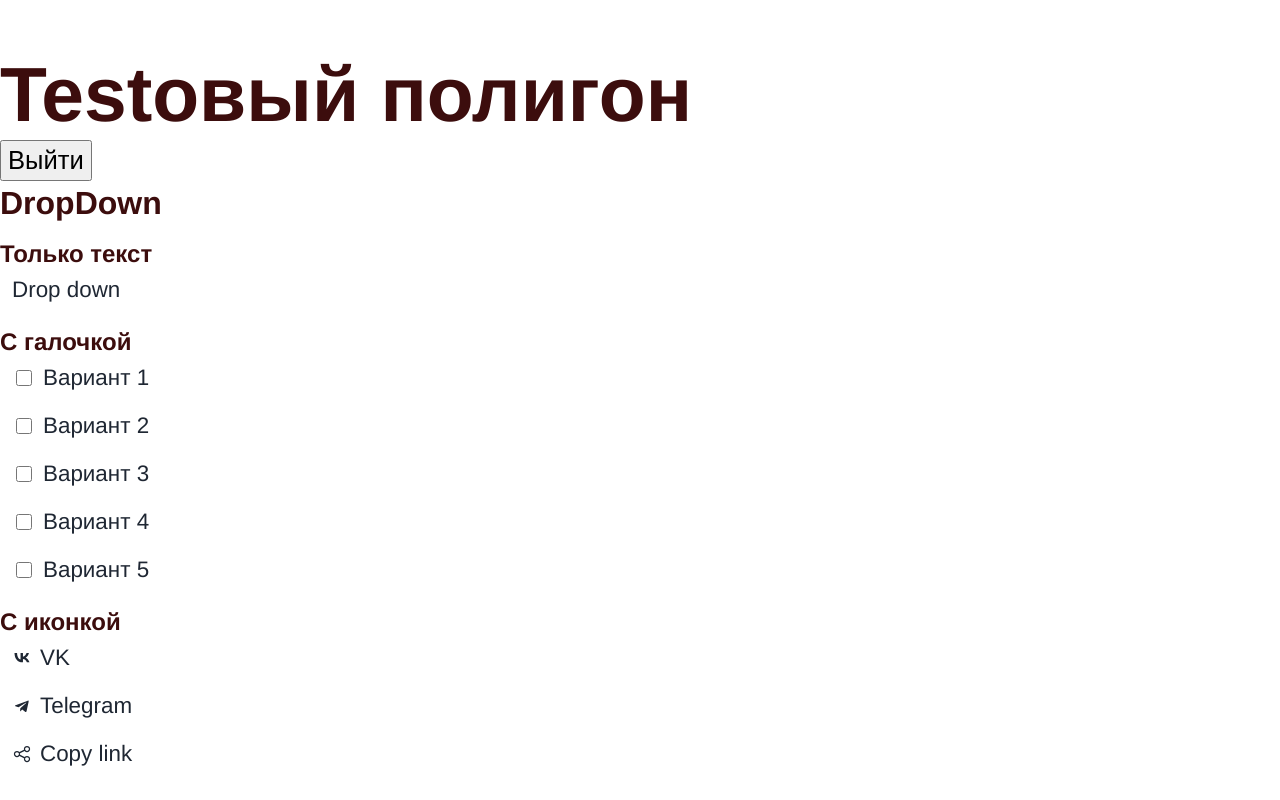
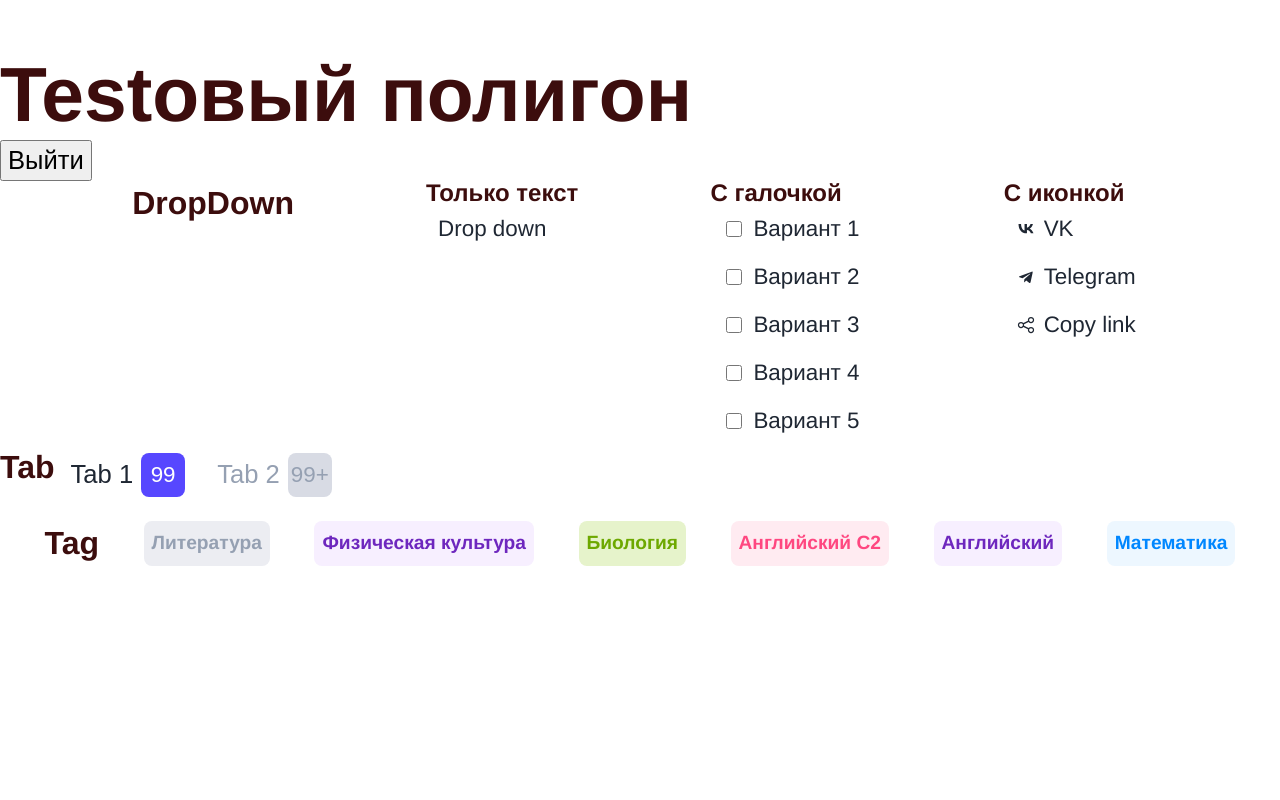
Before and after one commit to Aldiyar-B/Paraweb, a React (Vite) app: page /test in a window 1280 px wide. Shown: the top 800 px of the page. Built offline with nearby package versions, Linux system fonts and the light colour scheme.

Commit message:
Tag is done ✅

```diff
--- /dev/null
+++ b/src/components/Tag/Tag.jsx
@@ -0,0 +1,15 @@
+import React from 'react';
+import styles from './Tag.module.scss';
+
+const Tag = ({ label, subtitle, color = 'default' }) => {
+  if (!label) return null;
+
+  return (
+    <div className={`${styles.tag} ${styles[color]}`}>
+      {label && <span className={styles.label}>{label}</span>}
+      {/* {subtitle && <span className={styles.subtitle}>{subtitle}</span>} */}
+    </div>
+  );
+};
+
+export default Tag;
--- /dev/null
+++ b/src/components/Tag/Tag.module.scss
@@ -0,0 +1,44 @@
+@use '../../style/utils/typography.scss' as *;
+@use '../../style/global/breakpoints.scss' as *;
+
+.tag {
+  display: inline-flex;
+  align-items: center;
+  padding: 4px 8px;
+  border-radius: 8px;
+  cursor: default;
+  white-space: nowrap;
+
+  background-color: var(--gray-color-3);
+  color: var(--text-secondary-color);
+
+  &:hover {
+    background-color: var(--gray-color-4);
+  }
+
+  &:active {
+    background-color: var(--gray-color-3);
+  }
+  @include text-tag;
+
+  &.cyan {
+    background-color: var(--cyan-light-color);
+    color: var(--cyan-default-color);
+  }
+  &.purple {
+    background-color: var(--purple-light-color);
+    color: var(--purple-default-color);
+  }
+  &.green {
+    background-color: var(--electric-green-light-color-2);
+    color: var(--electric-green-default-color);
+  }
+  &.red {
+    background-color: var(--suai-red-light-2-color);
+    color: var(--suai-red-light-1-color);
+  }
+  &.blue {
+    background-color: var(--suai-blue-light-color);
+    color: var(--suai-blue-default-color);
+  }
+}
--- a/src/style/global/colors.scss
+++ b/src/style/global/colors.scss
@@ -1,6 +1,5 @@
 html {
   --white: #ffffff;
-
 
   --card-color: #ffffff;
   --app-bg: #eeeff2;
--- a/src/views/Test.jsx
+++ b/src/views/Test.jsx
@@ -2,42 +2,43 @@ import React, { useState } from 'react';
 import { Link } from 'react-router-dom';
 import Dropdown from '../components/DropDown/DropDown';
 import Tab from '../components/Tab/Tab';
+import Tag from '../components/Tag/Tag';
 
 function Test() {
   const [activeTab, setActiveTab] = useState('Tab 1');
 
   return (
-    <div style={{ textAlign: 'left', marginTop: '50px' }}>
+    <div style={{ marginTop: '50px' }}>
       <h1 className="text-h1">Testовый полигон </h1>
       <Link to="/">
         <button className="text-button">Выйти</button>
       </Link>
-      <>
-        <div className="dropdown">
-          <h3 className="text-h3">DropDown</h3>
-          <br />
+
+      {/* DropDown */}
+      <div style={{ display: 'flex ', justifyContent: 'space-evenly' }}>
+        <h3 className="text-h3">DropDown</h3>
+        <div>
           <h2>Только текст</h2>
           <Dropdown text="Drop down" />
-
-          <br />
+        </div>
+        <div>
           <h2>С галочкой</h2>
           <Dropdown text="Вариант 1" checkbox={true} />
           <Dropdown text="Вариант 2" checkbox={true} />
           <Dropdown text="Вариант 3" checkbox={true} />
           <Dropdown text="Вариант 4" checkbox={true} />
           <Dropdown text="Вариант 5" checkbox={true} />
-          <br />
+        </div>
+        <div>
           <h2>С иконкой</h2>
           <Dropdown text="VK" socials="social-vk" />
           <Dropdown text="Telegram" socials="social-tg" />
           <Dropdown text="Copy link" socials="share" />
         </div>
-      </>
+      </div>
 
-      <>
-        <br />
-        <br />
-        <br />
+      {/* Tab */}
+      <div style={{ display: 'flex ', justifyContent: 'left' }}>
         <h3 className="text-h3">Tab</h3>
         <Tab
           label="Tab 1"
@@ -51,7 +52,20 @@ function Test() {
           isActive={activeTab === 'Tab 2'}
           onClick={() => setActiveTab('Tab 2')}
         />
-      </>
+      </div>
+      <br />
+      {/* TAG */}
+      <div style={{ display: 'flex ', justifyContent: 'space-evenly' }}>
+        <h3 className="text-h3">Tag</h3>
+        <Tag label="Литература" />
+        <Tag label="" color="cyan" />
+        <Tag label="Физическая культура" color="purple" />
+        <Tag label="Биология" color="green" />
+        <Tag label="Английский C2" color="red" />
+        <Tag label="Английский" color="purple" />
+        {/* <Tag label="Английский" subtitle="B1" color="purple" /> */}
+        <Tag label="Математика" color="blue" />
+      </div>
     </div>
   );
 }
```
